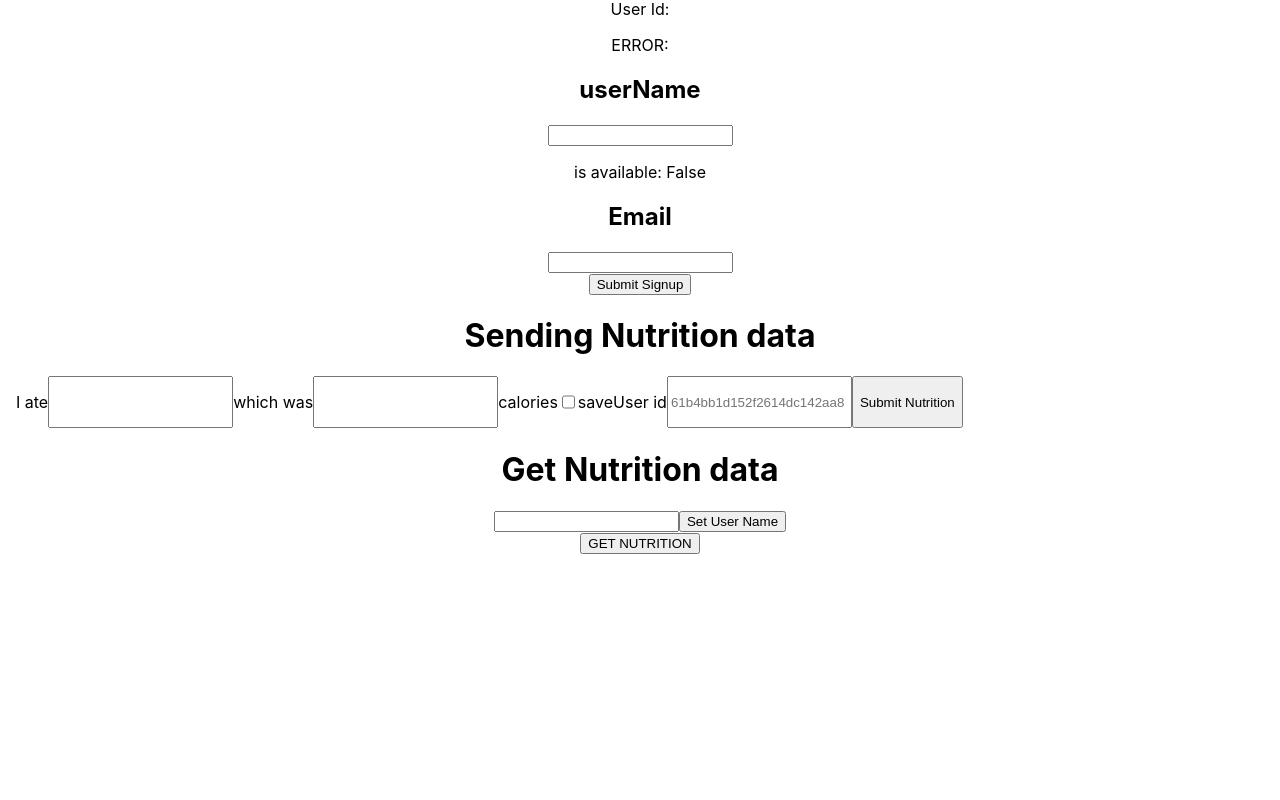
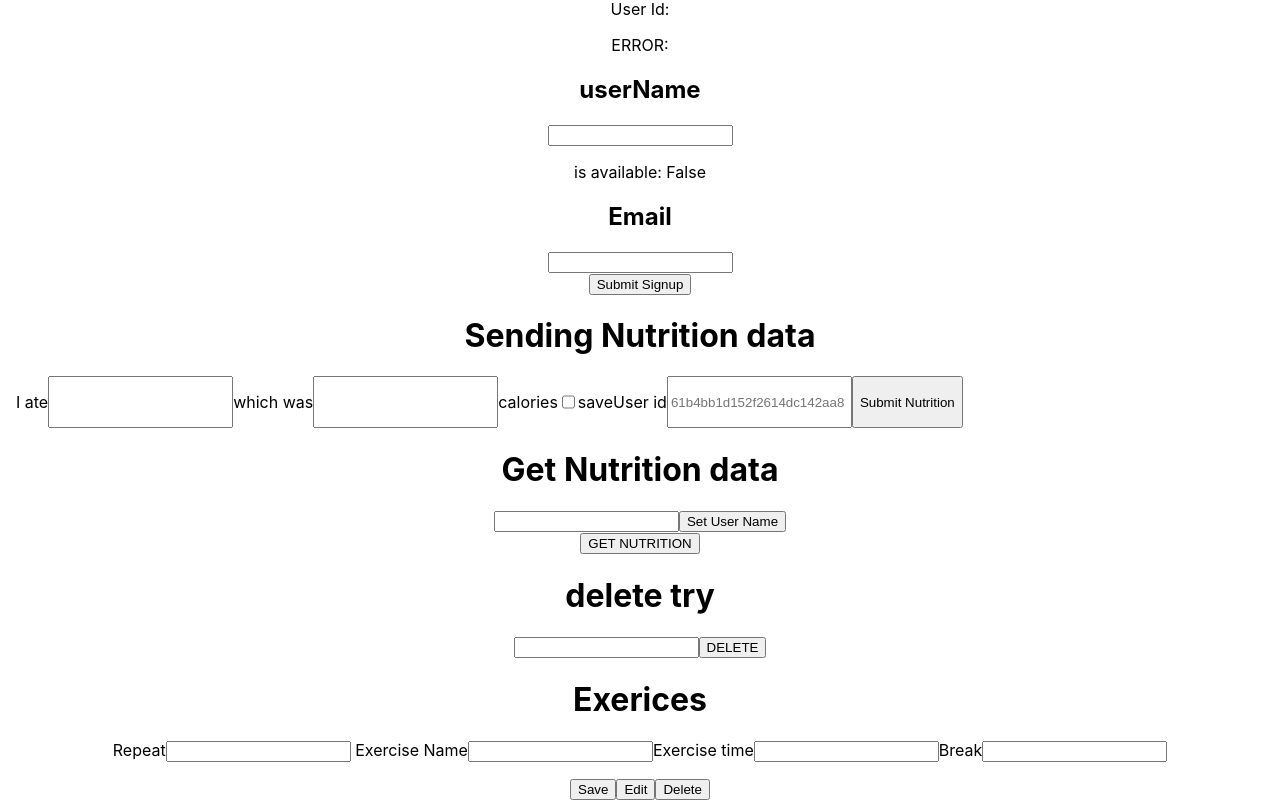
Before and after one commit to cat403/ex_2_front, a React (Create React App) app: page /try in a window 1280 px wide. Shown: the part 655-1455 px from the top of the page. Before the commit the page ends 1209 px from the top, so only its background shows below. Built offline with nearby package versions, Linux system fonts and the light colour scheme.

Commit message:
did the min front end to set up the exercise routes

```diff
--- a/src/Try.js
+++ b/src/Try.js
@@ -9,6 +9,7 @@ import { checkUserAvailability } from "./redux/actions";
 import { clearErrorMessage } from "./redux/actions";
 import { setUserId } from "./redux/actions";
 import { getDailyNutrition } from "./redux/actions";
+import { deleteMeal } from "./redux/actions";
 function Try() {
   //DEBOUNCE DECLARE
   const debounce = (func, timeout = 300) => {
@@ -34,6 +35,7 @@ function Try() {
   });
   //NUTRITION FORM SAVE
   const [nutritionData, setNutritionData] = React.useState({ save: false });
+  const [exerciseData, setExerciseData] = React.useState();
   //GETTING THE STATE
   let state = useSelector((state) => state);
   window.console.log("STATE", state);
@@ -79,6 +81,14 @@ function Try() {
   const handleNutritionSubmit = (event) => {
     event.preventDefault();
     dispatch(sendNutritionData(nutritionData));
+  };
+  // EXERCISE INPUT FUNCTIONS
+  const handleExerciseChange = (event) => {
+    event.preventDefault();
+    setExerciseData({
+      ...exerciseData,
+      [event.target.name]: event.target.value,
+    });
   };
   // GET NUTRITION
   const getNutrition = (event) => {
@@ -187,6 +197,44 @@ function Try() {
         </button>
       </form>
       <button onClick={getNutrition}>GET NUTRITION</button>
+      <h1>delete try</h1>
+      <input id="deleteRequest"></input>
+      <button
+        onClick={(event) => {
+          event.preventDefault();
+          dispatch(
+            deleteMeal(
+              state.userId,
+              document.getElementById("deleteRequest").value
+            )
+          );
+        }}
+      >
+        DELETE
+      </button>
+      <h1>Exerices</h1>
+      <form>
+        <p>
+          Repeat
+          <input name="repeat" onChange={handleExerciseChange}></input> Exercise
+          Name
+          <input name="exerciseName" onChange={handleExerciseChange}></input>
+          Exercise time
+          <input name="exerciseTime" onChange={handleExerciseChange}></input>
+          Break
+          <input name="breakTime" onChange={handleExerciseChange}></input>
+        </p>
+        <button
+          onClick={(event) => {
+            event.preventDefault();
+            window.console.log(exerciseData);
+          }}
+        >
+          Save
+        </button>
+        <button>Edit</button>
+        <button>Delete</button>
+      </form>
     </div>
   );
 }
--- a/src/api/index.js
+++ b/src/api/index.js
@@ -11,3 +11,5 @@ export const sendNutritionData = (nutritionData) =>
   axios.post(`${url}nutrition`, { ...nutritionData });
 export const getDailyNutrition = (userId) =>
   axios.get(`${url}nutrition/${userId}`);
+export const deleteMeal = (userId, mealId) =>
+  axios.delete(`${url}nutrition/${userId}?meal=${mealId}`);
--- a/src/redux/actions/index.js
+++ b/src/redux/actions/index.js
@@ -50,3 +50,11 @@ export const getDailyNutrition = (userId) => async (dispatch) => {
     window.console.error(error);
   }
 };
+export const deleteMeal = (userId, mealId) => async (dispatch) => {
+  try {
+    const response = await api.deleteMeal(userId, mealId);
+    dispatch({ type: "DELETE_MEAL", payload: response.data });
+  } catch (error) {
+    window.console.log(error);
+  }
+};
--- a/src/redux/reducers/index.js
+++ b/src/redux/reducers/index.js
@@ -27,6 +27,8 @@ const reducer = (
       };
     case "SET_USERID":
       return { ...state, userId: action.payload };
+    case "DELETE_MEAL":
+      return { ...state, ...action.payload };
     default:
       return state;
   }
```
